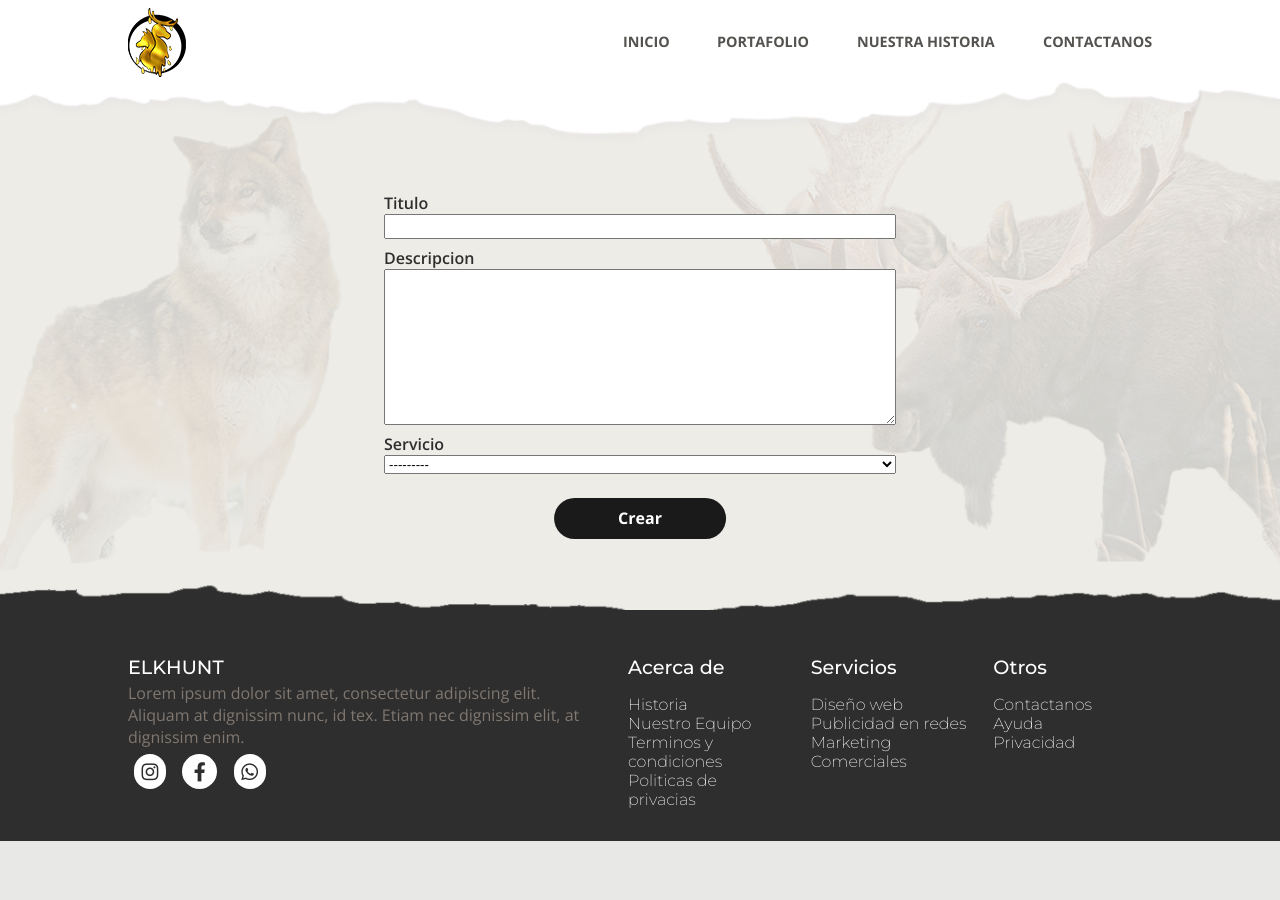
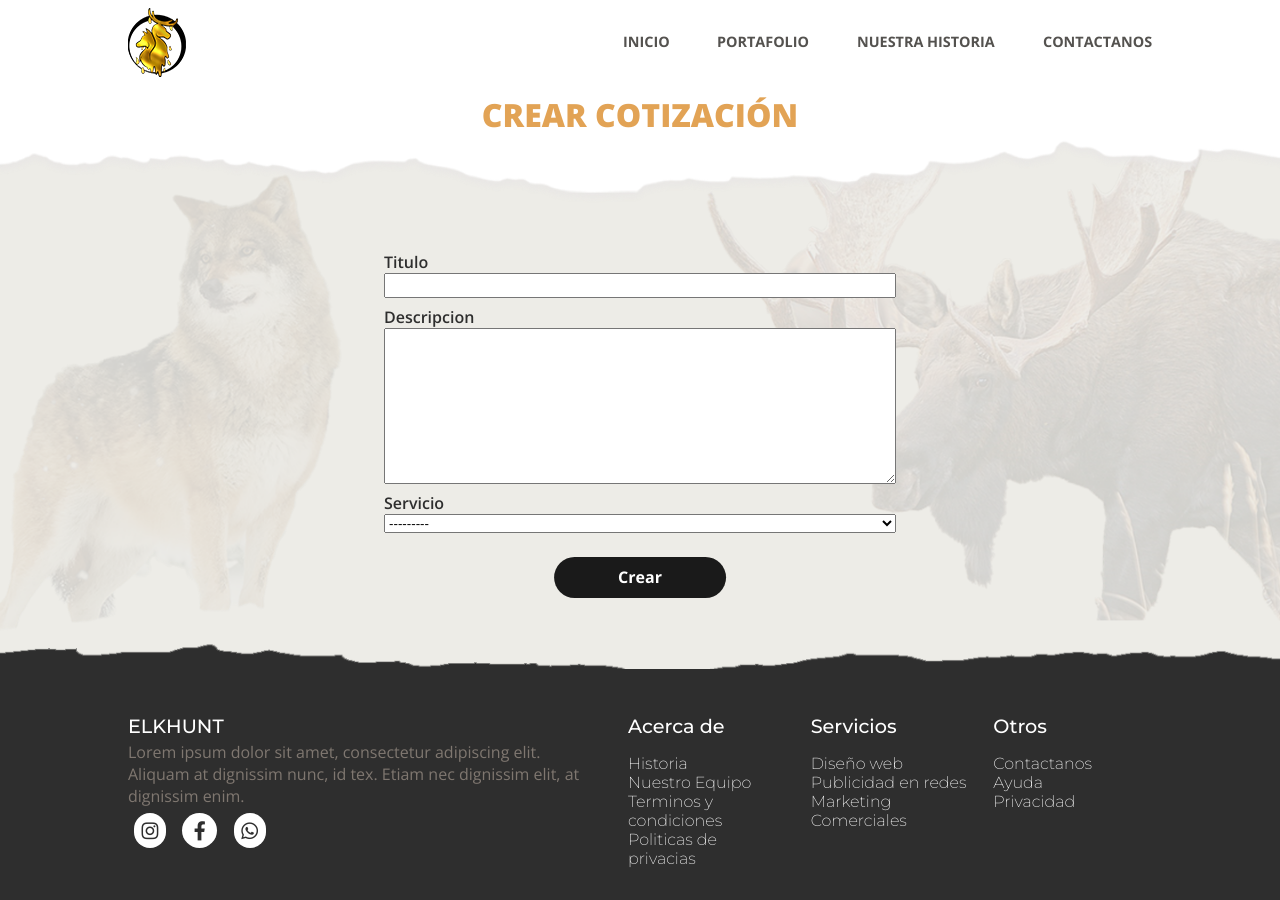
Before and after one commit to JeanPaulCE/dj-elk, a Django app: page /cotizacion/nueva/ in a window 1280 px wide. Before the commit the page ends 841 px from the top, so only its background shows below. Run offline with Django 3.2, Linux system fonts and the light colour scheme; data that the repository does not hold is empty.

Commit message:
editar y crear cotización title

```diff
--- a/app/static/css/generico.css
+++ b/app/static/css/generico.css
@@ -196,6 +196,7 @@ ul{
         color: var(--title);
         margin: 0;
         text-align: center;
+        text-transform: uppercase
     }
 
     h6{
--- a/app/templates/app/administración-usuario.html
+++ b/app/templates/app/administración-usuario.html
@@ -8,8 +8,7 @@
 
 {% block extra_title %}
 <div class="container-title">
-    <br>
-    <h1 class="title">Gestion del usuario</h1>
+    <h1 class="title">Gestión del usuario</h1>
 </div>
 {% endblock %}
 
--- a/app/templates/app/cotizaciones.html
+++ b/app/templates/app/cotizaciones.html
@@ -3,6 +3,12 @@
 
 {% block css %}
 <link rel="stylesheet" href="{% static 'css/formulario.css' %}">
+{% endblock %}
+
+{% block extra_title %}
+<div class="container-title">
+    <h1 class="title uppercase">{{ action }} cotización</h1>
+</div>
 {% endblock %}
 
 {% block content %}
@@ -16,7 +22,7 @@
                 {{ field.errors }}
             </div>
             {% endfor %}
-        <input class="button" type="submit" value="{{ button }}">
+        <input class="button" type="submit" value="{{ action }}">
      </form>
 </section>
 {% endblock %}
--- a/app/views/vistagenerica.py
+++ b/app/views/vistagenerica.py
@@ -29,7 +29,7 @@ class RegistroCotizacion(CreateView):
 
     def get_context_data(self, **kwargs):
         context = super().get_context_data(**kwargs)
-        context['button'] = "Crear"
+        context['action'] = "Crear"
         return context
 
 
@@ -45,7 +45,7 @@ class EditarCotizacion(UserPassesTestMixin, UpdateView):
 
     def get_context_data(self, **kwargs):
         context = super().get_context_data(**kwargs)
-        context['button'] = "Actualizar"
+        context['action'] = "Actualizar"
         return context
 
 
```
